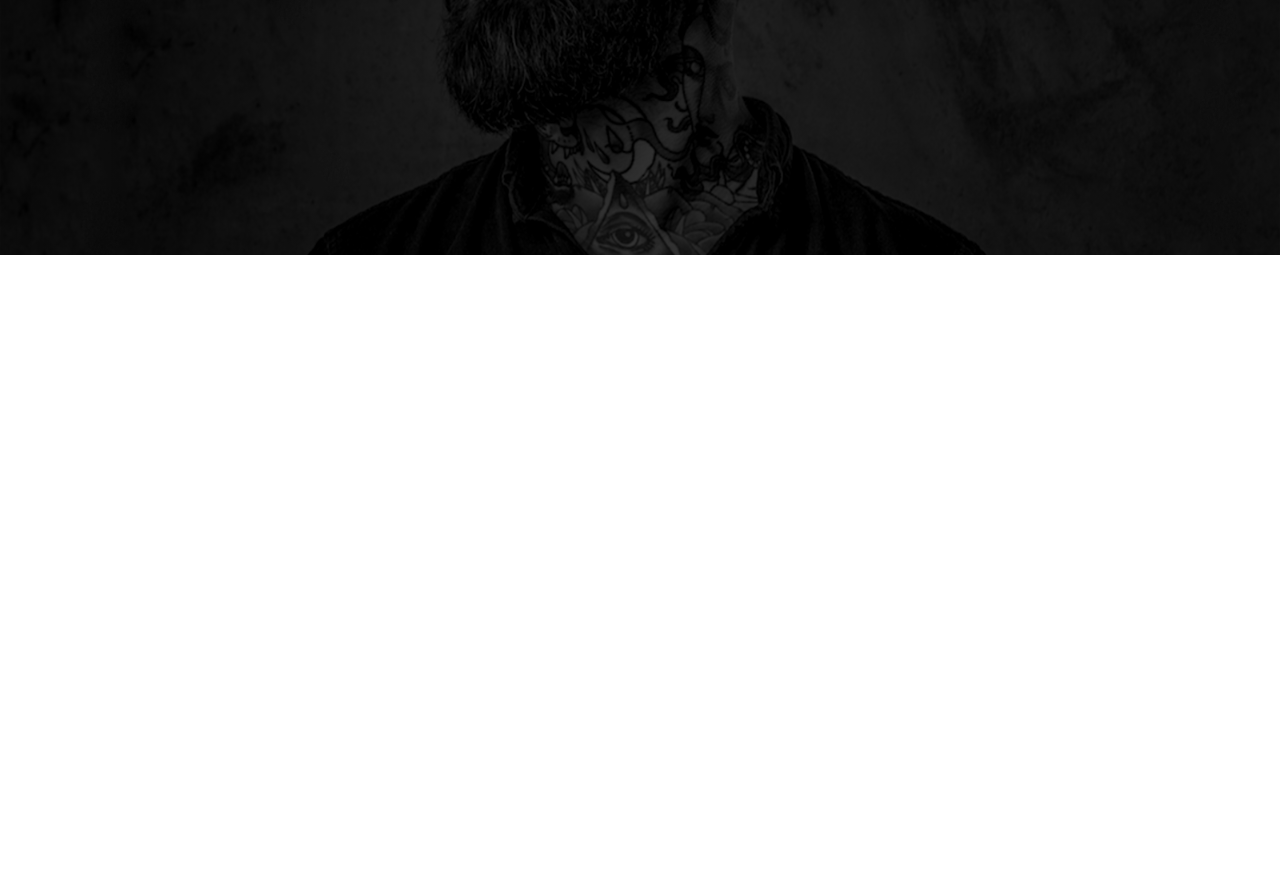
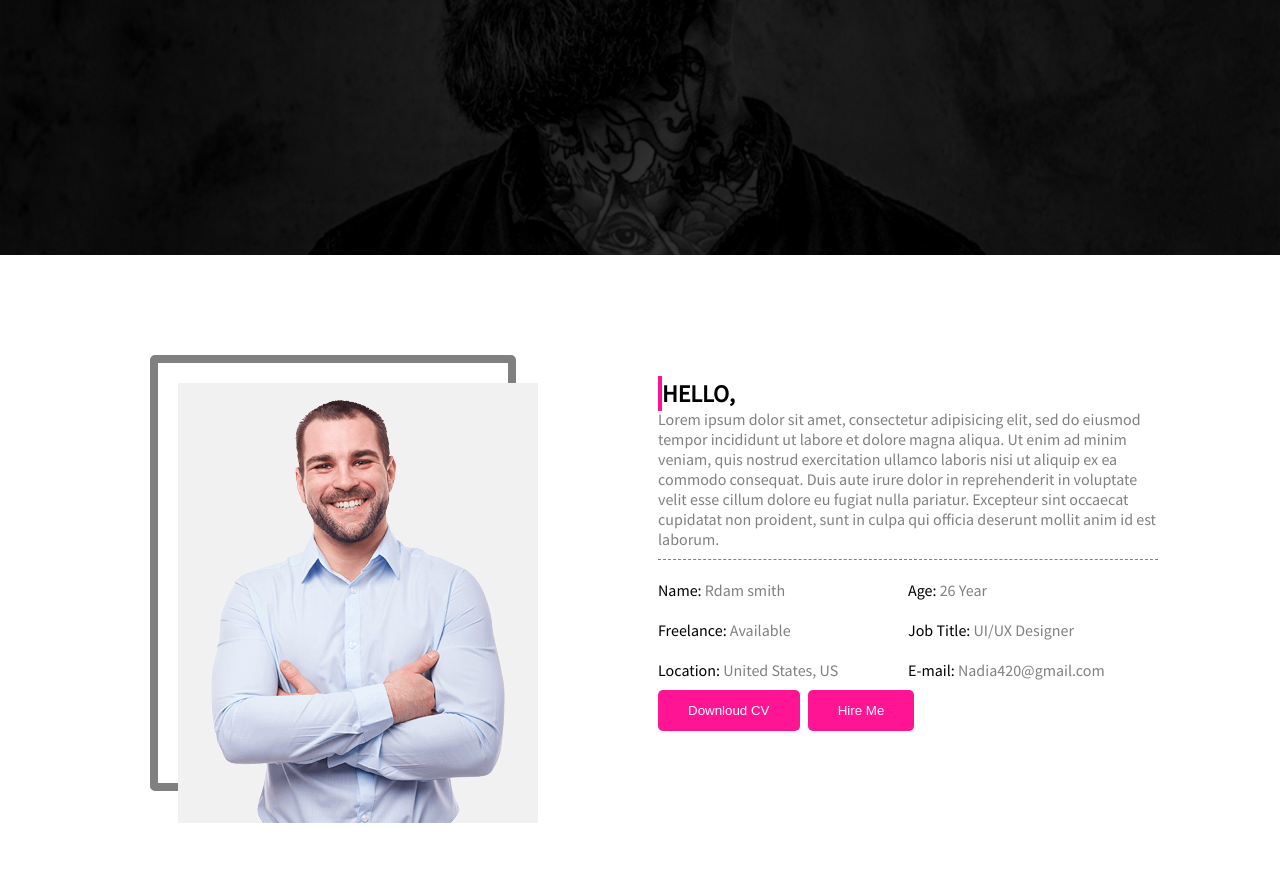
Before and after one commit to TheDarkestEyes/Test1, a plain HTML site: page index.html in a window 1280 px wide. Shown: the part 395-1286 px from the top of the page. Before the commit the page ends 800 px from the top, so only its background shows below. Drawn offline with Linux system fonts and the light colour scheme.

Commit message:
Taher Update

```diff
--- a/index.html
+++ b/index.html
@@ -26,5 +26,29 @@
                 <div class="hegab"></div>
             </div>
         </div>
+        <!--start of second section-->
+        <div class="container">
+            <div class="myimg"><img src="img/profile.jpg">
+                <div class="infotxt">
+                <h2>HELLO,</h2>
+                <p>Lorem ipsum dolor sit amet, consectetur adipisicing elit, sed do eiusmod tempor incididunt ut labore et dolore magna aliqua. Ut enim ad minim veniam, quis nostrud exercitation ullamco laboris nisi ut aliquip ex ea commodo consequat. Duis aute irure dolor in reprehenderit in voluptate velit esse cillum dolore eu fugiat nulla pariatur. Excepteur sint occaecat cupidatat non proident, sunt in culpa qui officia deserunt mollit anim id est laborum.</p>
+                   <ul>
+                       <li><span>Name:</span> Rdam smith</li>
+                       <li><span>Age:</span> 26 Year</li>
+                       <li><span>Freelance:</span> Available</li>
+                       <li><span>Job Title:</span> UI/UX Designer</li>
+                       <li><span>Location:</span> United States, US</li>
+                       <li><span>E-mail:</span> Nadia420@gmail.com</li>
+                   </ul>
+                    <div class="clear"></div>
+                    <div class="btn">
+                <button class="btn1">Downloud CV</button>
+                <button class="btn2">Hire Me</button>
+            </div>
+               </div>
+                    </div>
+            </div>
+                <div class="clear"></div>
+                <!--end of second section-->
     </body>
 </html>
--- a/index_stylesheet.css
+++ b/index_stylesheet.css
@@ -75,3 +75,65 @@ h5
     animation-iteration-count: infinite;
     animation-duration: 2s;
 }
+/*Start of Second Section*/
+.container{
+    overflow: auto;
+    margin-left: 50px;
+}
+.container .myimg{
+    position: relative;
+    width: 350px;
+    height: 420px;
+    margin: 100px;
+    border: 8px solid grey;
+    border-radius: 5px;
+}
+.container .myimg img{
+    position: absolute;
+    left: 20px;
+    top: 20px;
+}
+.container .myimg .infotxt{
+    color: #000;
+    width: 500px;
+    position: absolute;
+    left: 500px;
+    top: 15px;
+}
+.container .infotxt h2{
+    color: #000;
+}
+.container .infotxt h2::before{
+    content: '';
+    background-color: deeppink;
+    padding: 2px 2px;
+
+}
+.infotxt p ,li{
+    color: grey;
+    list-style-type: none;
+    text-decoration: none;
+}
+.infotxt li{
+    padding: 10px 0px;
+    width: 50%;
+    float: left;
+    margin: auto;
+}
+.infotxt span{
+    color: #000;
+}
+.infotxt ul{
+    margin-top: 10px;
+    padding-top: 10px;
+    border-top: 1px dashed grey;
+}
+.btn button{
+    color: #fff;
+    border-style: none;
+    background-color: deeppink;
+    padding: 13px 30px;
+    margin-right: 5px;
+    border-radius: 5px;
+}
+/*End of Second Section*/
```
